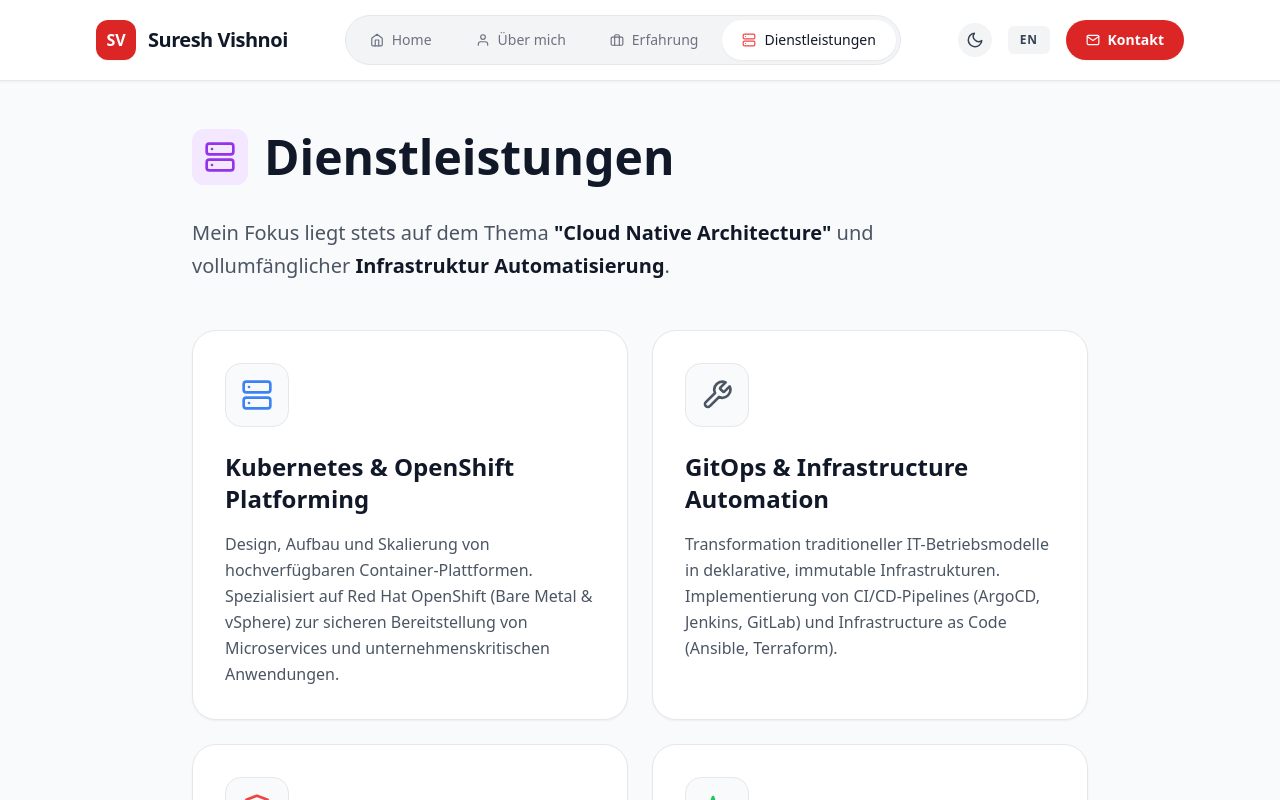
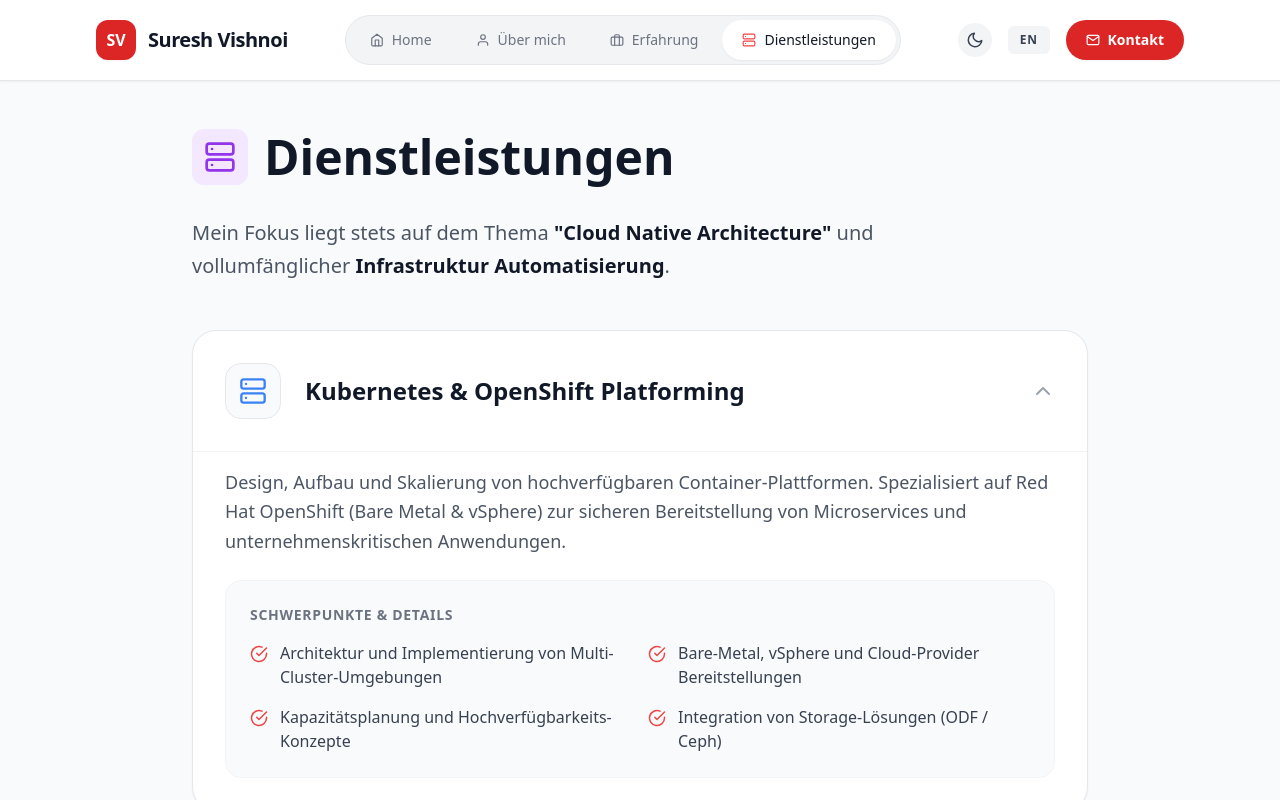
Before and after one commit to vishnoisuresh/suresh-vishnoi-portfolio, a Next.js app: page /suresh-vishnoi-portfolio/services in a window 1280 px wide. Shown: the top 800 px of the page. Built offline with nearby package versions, Linux system fonts and the light colour scheme.

Commit message:
feat: redesign services layout to accordion list for more details

```diff
--- a/src/pages/services.js
+++ b/src/pages/services.js
@@ -1,11 +1,12 @@
-import React, { useContext } from 'react';
-import { motion } from 'framer-motion';
-import { FiServer, FiTool, FiShield, FiActivity } from 'react-icons/fi';
+import React, { useContext, useState } from 'react';
+import { motion, AnimatePresence } from 'framer-motion';
+import { FiServer, FiTool, FiShield, FiActivity, FiChevronDown, FiChevronUp, FiCheckCircle } from 'react-icons/fi';
 import Head from 'next/head';
 import { LanguageContext } from '../context/LanguageContext';
 
 export default function Services() {
   const { lang } = useContext(LanguageContext);
+  const [expandedIndex, setExpandedIndex] = useState(0);
 
   const t = {
     de: {
@@ -14,23 +15,47 @@ export default function Services() {
       services: [
         {
           title: "Kubernetes & OpenShift Platforming",
-          icon: <FiServer size={32} className="text-blue-500 dark:text-blue-400" />,
-          description: "Design, Aufbau und Skalierung von hochverfügbaren Container-Plattformen. Spezialisiert auf Red Hat OpenShift (Bare Metal & vSphere) zur sicheren Bereitstellung von Microservices und unternehmenskritischen Anwendungen."
+          icon: <FiServer size={28} className="text-blue-500 dark:text-blue-400" />,
+          description: "Design, Aufbau und Skalierung von hochverfügbaren Container-Plattformen. Spezialisiert auf Red Hat OpenShift (Bare Metal & vSphere) zur sicheren Bereitstellung von Microservices und unternehmenskritischen Anwendungen.",
+          details: [
+            "Architektur und Implementierung von Multi-Cluster-Umgebungen",
+            "Bare-Metal, vSphere und Cloud-Provider Bereitstellungen",
+            "Kapazitätsplanung und Hochverfügbarkeits-Konzepte",
+            "Integration von Storage-Lösungen (ODF / Ceph)"
+          ]
         },
         {
           title: "GitOps & Infrastructure Automation",
-          icon: <FiTool size={32} className="text-gray-600 dark:text-gray-400" />,
-          description: "Transformation traditioneller IT-Betriebsmodelle in deklarative, immutable Infrastrukturen. Implementierung von CI/CD-Pipelines (ArgoCD, Jenkins, GitLab) und Infrastructure as Code (Ansible, Terraform)."
+          icon: <FiTool size={28} className="text-gray-600 dark:text-gray-400" />,
+          description: "Transformation traditioneller IT-Betriebsmodelle in deklarative, immutable Infrastrukturen. Implementierung von CI/CD-Pipelines (ArgoCD, Jenkins, GitLab) und Infrastructure as Code (Ansible, Terraform).",
+          details: [
+            "Einführung von GitOps-Workflows mit ArgoCD",
+            "Automatisierung mit Ansible (Playbooks, Roles, AAP)",
+            "Automatisches Cluster-Provisioning und Konfiguration",
+            "Aufbau von Continuous Delivery Pipelines"
+          ]
         },
         {
           title: "Cloud-Native Security & Compliance",
-          icon: <FiShield size={32} className="text-red-500 dark:text-red-400" />,
-          description: "Integration von Sicherheit in den gesamten Container-Lebenszyklus (DevSecOps). CKS-zertifizierte Expertise in der Umsetzung von BSI-Vorgaben mittels Red Hat Advanced Cluster Security (RHACS)."
+          icon: <FiShield size={28} className="text-red-500 dark:text-red-400" />,
+          description: "Integration von Sicherheit in den gesamten Container-Lebenszyklus (DevSecOps). CKS-zertifizierte Expertise in der Umsetzung von BSI-Vorgaben mittels Red Hat Advanced Cluster Security (RHACS).",
+          details: [
+            "Implementierung von Zero-Trust Netzwerkrichtlinien",
+            "Image-Scanning und Vulnerability Management (Quay, RHACS)",
+            "Umsetzung von BSI-Grundschutz und Compliance-Richtlinien",
+            "RBAC-Design und Secrets-Management"
+          ]
         },
         {
           title: "Observability & Day-2 Operations",
-          icon: <FiActivity size={32} className="text-green-500 dark:text-green-400" />,
-          description: "Aufbau umfassender Monitoring- und Logging-Stacks (Prometheus, Grafana, Loki, EFK). Automatisierung von Day-2-Prozessen zur Gewährleistung von Systemstabilität und Performance (RHACM)."
+          icon: <FiActivity size={28} className="text-green-500 dark:text-green-400" />,
+          description: "Aufbau umfassender Monitoring- und Logging-Stacks (Prometheus, Grafana, Loki, EFK). Automatisierung von Day-2-Prozessen zur Gewährleistung von Systemstabilität und Performance (RHACM).",
+          details: [
+            "Flottenmanagement mit Red Hat Advanced Cluster Management (RHACM)",
+            "Einrichtung von Prometheus, Grafana und Alertmanager",
+            "Zentralisiertes Logging (Loki, Elasticsearch)",
+            "Backup und Disaster Recovery Strategien (OADP)"
+          ]
         }
       ]
     },
@@ -40,23 +65,47 @@ export default function Services() {
       services: [
         {
           title: "Kubernetes & OpenShift Platforming",
-          icon: <FiServer size={32} className="text-blue-500 dark:text-blue-400" />,
-          description: "Design, build, and scaling of high-availability container platforms. Specialized in Red Hat OpenShift (Bare Metal & vSphere) for the secure deployment of microservices and mission-critical applications."
+          icon: <FiServer size={28} className="text-blue-500 dark:text-blue-400" />,
+          description: "Design, build, and scaling of high-availability container platforms. Specialized in Red Hat OpenShift (Bare Metal & vSphere) for the secure deployment of microservices and mission-critical applications.",
+          details: [
+            "Architecture and implementation of multi-cluster environments",
+            "Bare-metal, vSphere, and cloud-provider deployments",
+            "Capacity planning and High-Availability concepts",
+            "Integration of storage solutions (ODF / Ceph)"
+          ]
         },
         {
           title: "GitOps & Infrastructure Automation",
-          icon: <FiTool size={32} className="text-gray-600 dark:text-gray-400" />,
-          description: "Transforming traditional IT operations into declarative, immutable infrastructures. Implementation of CI/CD pipelines (ArgoCD, Jenkins, GitLab) and Infrastructure as Code (Ansible, Terraform)."
+          icon: <FiTool size={28} className="text-gray-600 dark:text-gray-400" />,
+          description: "Transforming traditional IT operations into declarative, immutable infrastructures. Implementation of CI/CD pipelines (ArgoCD, Jenkins, GitLab) and Infrastructure as Code (Ansible, Terraform).",
+          details: [
+            "Introduction of GitOps workflows with ArgoCD",
+            "Automation with Ansible (Playbooks, Roles, AAP)",
+            "Automated cluster provisioning and configuration",
+            "Building Continuous Delivery pipelines"
+          ]
         },
         {
           title: "Cloud-Native Security & Compliance",
-          icon: <FiShield size={32} className="text-red-500 dark:text-red-400" />,
-          description: "Integrating security across the entire container lifecycle (DevSecOps). CKS-certified expertise in implementing BSI compliance using Red Hat Advanced Cluster Security (RHACS)."
+          icon: <FiShield size={28} className="text-red-500 dark:text-red-400" />,
+          description: "Integrating security across the entire container lifecycle (DevSecOps). CKS-certified expertise in implementing BSI compliance using Red Hat Advanced Cluster Security (RHACS).",
+          details: [
+            "Implementation of Zero-Trust network policies",
+            "Image scanning and Vulnerability Management (Quay, RHACS)",
+            "Implementation of BSI IT-Grundschutz and compliance guidelines",
+            "RBAC design and Secrets Management"
+          ]
         },
         {
           title: "Observability & Day-2 Operations",
-          icon: <FiActivity size={32} className="text-green-500 dark:text-green-400" />,
-          description: "Building comprehensive monitoring and logging stacks (Prometheus, Grafana, Loki, EFK). Automating Day-2 processes to ensure system stability and performance (RHACM)."
+          icon: <FiActivity size={28} className="text-green-500 dark:text-green-400" />,
+          description: "Building comprehensive monitoring and logging stacks (Prometheus, Grafana, Loki, EFK). Automating Day-2 processes to ensure system stability and performance (RHACM).",
+          details: [
+            "Fleet management with Red Hat Advanced Cluster Management (RHACM)",
+            "Setup of Prometheus, Grafana, and Alertmanager",
+            "Centralized logging (Loki, Elasticsearch)",
+            "Backup and Disaster Recovery strategies (OADP)"
+          ]
         }
       ]
     }
@@ -67,42 +116,93 @@ export default function Services() {
       <Head>
         <title>{t.title} | Suresh Vishnoi IT Consulting</title>
       </Head>
-      <motion.div
+      <motion.article
         initial={{ opacity: 0, y: 20 }}
         animate={{ opacity: 1, y: 0 }}
         transition={{ duration: 0.5 }}
         className="max-w-4xl mx-auto"
       >
-        <div className="flex items-center space-x-4 mb-8">
-          <div className="p-3 bg-purple-100 dark:bg-purple-500/10 text-purple-600 dark:text-purple-400 rounded-xl">
+        <header className="flex items-center space-x-4 mb-8">
+          <div className="p-3 bg-purple-100 dark:bg-purple-500/10 text-purple-600 dark:text-purple-400 rounded-xl" aria-hidden="true">
             <FiServer size={32} />
           </div>
           <h1 className="text-4xl md:text-5xl font-bold text-gray-900 dark:text-white">{t.title}</h1>
-        </div>
+        </header>
 
-        <div className="mb-12">
+        <section className="mb-12">
           <p className="text-xl text-gray-600 dark:text-gray-300 leading-relaxed max-w-3xl">
             {t.focus}
           </p>
-        </div>
+        </section>
 
-        <div className="grid grid-cols-1 md:grid-cols-2 gap-6">
-          {t.services.map((service, index) => (
-            <div
+        <div className="space-y-6">
+          {t.services.map((service, index) => {
+            const isExpanded = expandedIndex === index;
+
+            return (
+              <section
                 key={index}
-              className={`bg-white dark:bg-[#111] border border-gray-200 dark:border-white/10 rounded-3xl p-8 hover:border-gray-300 dark:hover:border-white/30 transition-all shadow-sm dark:shadow-none`}
+                className="bg-white dark:bg-[#111] border border-gray-200 dark:border-white/10 rounded-3xl overflow-hidden shadow-sm dark:shadow-none transition-all duration-300"
               >
-              <div className="bg-gray-50 dark:bg-white/5 w-16 h-16 rounded-2xl flex items-center justify-center mb-6 border border-gray-200 dark:border-white/10">
+                <button
+                  onClick={() => setExpandedIndex(isExpanded ? -1 : index)}
+                  className="w-full text-left p-6 md:p-8 flex items-start sm:items-center justify-between focus:outline-none focus:bg-gray-50 dark:focus:bg-white/5 transition-colors"
+                  aria-expanded={isExpanded}
+                >
+                  <div className="flex items-start sm:items-center space-x-4 sm:space-x-6">
+                    <div className="bg-gray-50 dark:bg-white/5 w-14 h-14 rounded-2xl flex items-center justify-center shrink-0 border border-gray-200 dark:border-white/10" aria-hidden="true">
                       {service.icon}
                     </div>
-              <h3 className="text-2xl font-bold text-gray-900 dark:text-white mb-4">{service.title}</h3>
-              <p className="text-gray-600 dark:text-gray-400 leading-relaxed">
+                    <div>
+                      <h2 className="text-xl md:text-2xl font-bold text-gray-900 dark:text-white">{service.title}</h2>
+                      {!isExpanded && (
+                        <p className="text-gray-500 dark:text-gray-400 mt-2 line-clamp-1 text-sm md:text-base">
                           {service.description}
                         </p>
+                      )}
                     </div>
+                  </div>
+                  <div className="ml-4 shrink-0 text-gray-400 hidden sm:block">
+                    {isExpanded ? <FiChevronUp size={24} /> : <FiChevronDown size={24} />}
+                  </div>
+                </button>
+
+                <AnimatePresence>
+                  {isExpanded && (
+                    <motion.div
+                      initial={{ height: 0, opacity: 0 }}
+                      animate={{ height: "auto", opacity: 1 }}
+                      exit={{ height: 0, opacity: 0 }}
+                      transition={{ duration: 0.3 }}
+                      className="border-t border-gray-100 dark:border-white/5"
+                    >
+                      <div className="p-6 md:p-8 pt-0 md:pt-0">
+                        <p className="text-gray-600 dark:text-gray-300 leading-relaxed mb-6 mt-4 text-lg">
+                          {service.description}
+                        </p>
+
+                        <div className="bg-gray-50 dark:bg-[#0a0a0a] rounded-2xl p-6 border border-gray-100 dark:border-white/5">
+                          <h3 className="text-sm font-bold uppercase tracking-wider text-gray-500 dark:text-gray-400 mb-4">
+                            {lang === 'de' ? 'Schwerpunkte & Details' : 'Key Offerings & Details'}
+                          </h3>
+                          <ul className="grid grid-cols-1 md:grid-cols-2 gap-4">
+                            {service.details.map((detail, dIdx) => (
+                              <li key={dIdx} className="flex items-start space-x-3">
+                                <FiCheckCircle className="text-red-500 mt-1 shrink-0" size={18} aria-hidden="true" />
+                                <span className="text-gray-700 dark:text-gray-300">{detail}</span>
+                              </li>
                             ))}
+                          </ul>
+                        </div>
                       </div>
                     </motion.div>
+                  )}
+                </AnimatePresence>
+              </section>
+            );
+          })}
+        </div>
+      </motion.article>
     </>
   );
 }
```
Lines whose indentation alone changed are shown as unchanged.
